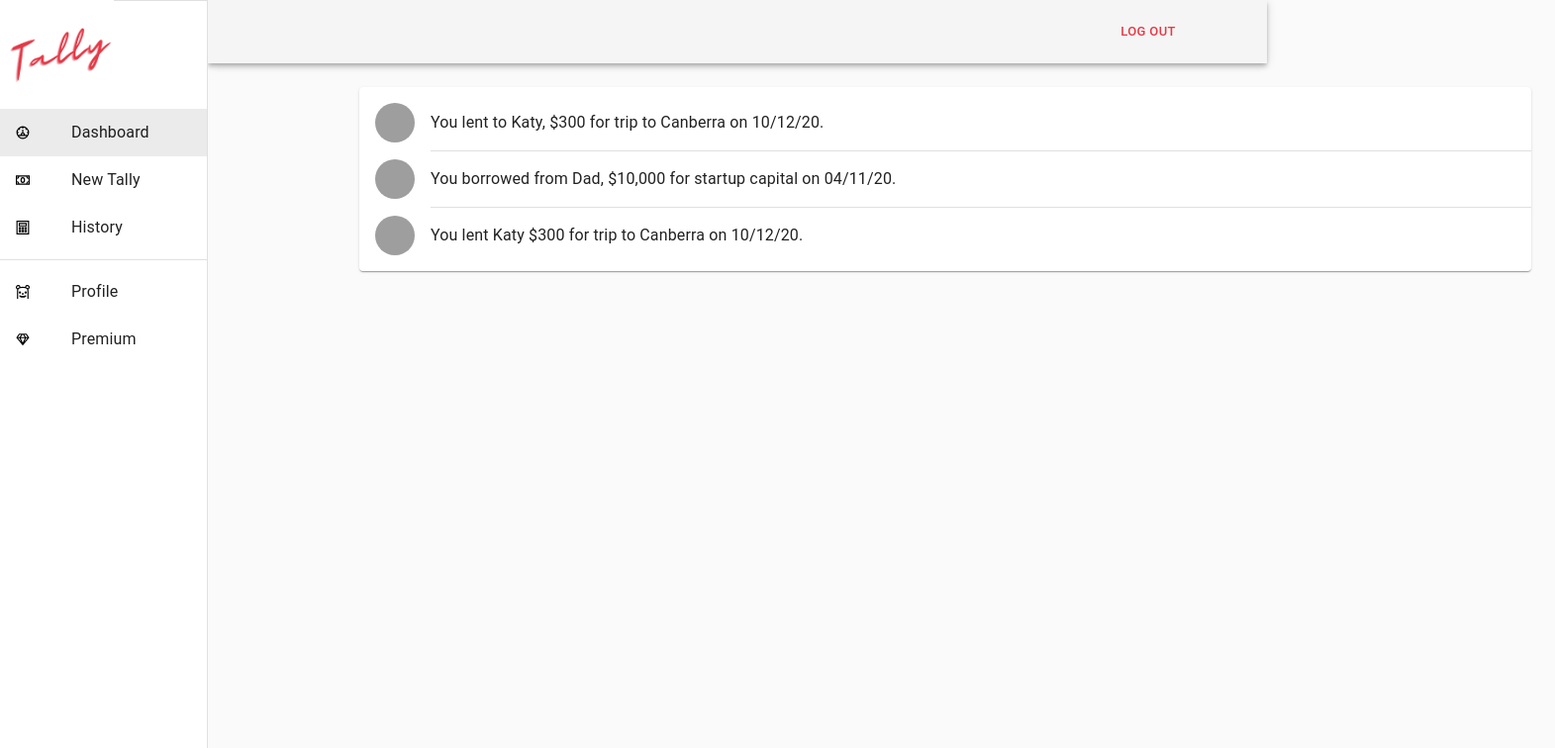
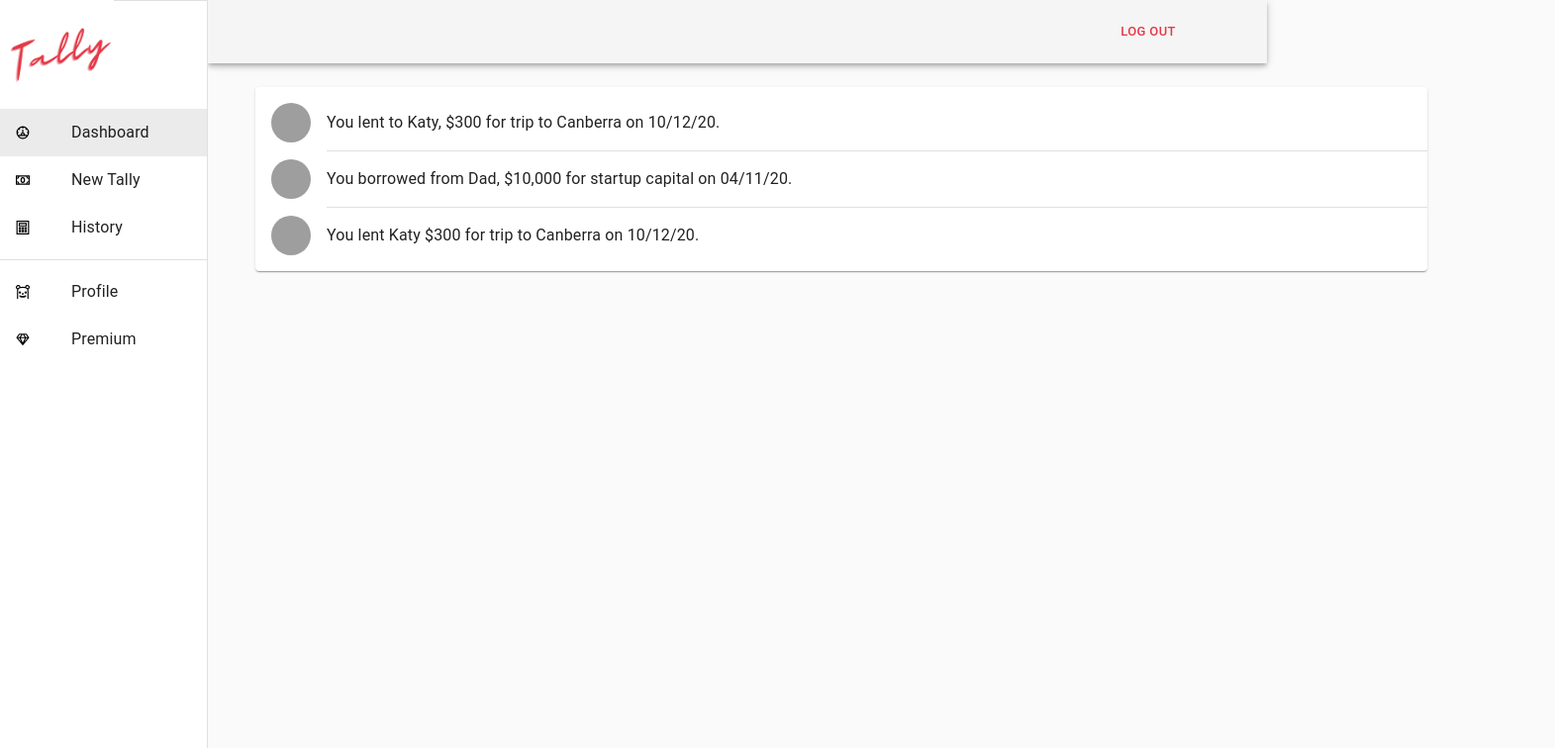
Before and after one commit to awalemandi/tally, a React (Create React App) app: page /home/history in a window 1280 px wide. Shown: the top 756 px of the page at 99% size, 1571 px wide, since content can reach past the window. Built offline with nearby package versions, Linux system fonts and the light colour scheme; grey boxes are pictures that could not be loaded.

Commit message:
lowered content leftMargin

```diff
--- a/src/components/layout/Content.tsx
+++ b/src/components/layout/Content.tsx
@@ -16,7 +16,7 @@ const useStyles = makeStyles(theme => ({
 		width: '100%',
 		//to avoid content being covered by open drawer
 		[theme.breakpoints.up('md')]: {
-			marginLeft: drawerWidth*3,
+			marginLeft: drawerWidth*2,
 		},
 		// flexGrow: 1,
 		padding: theme.spacing(3),
```
Also changed, not shown: 1 other file (tests, documents, lock files or other folders).
